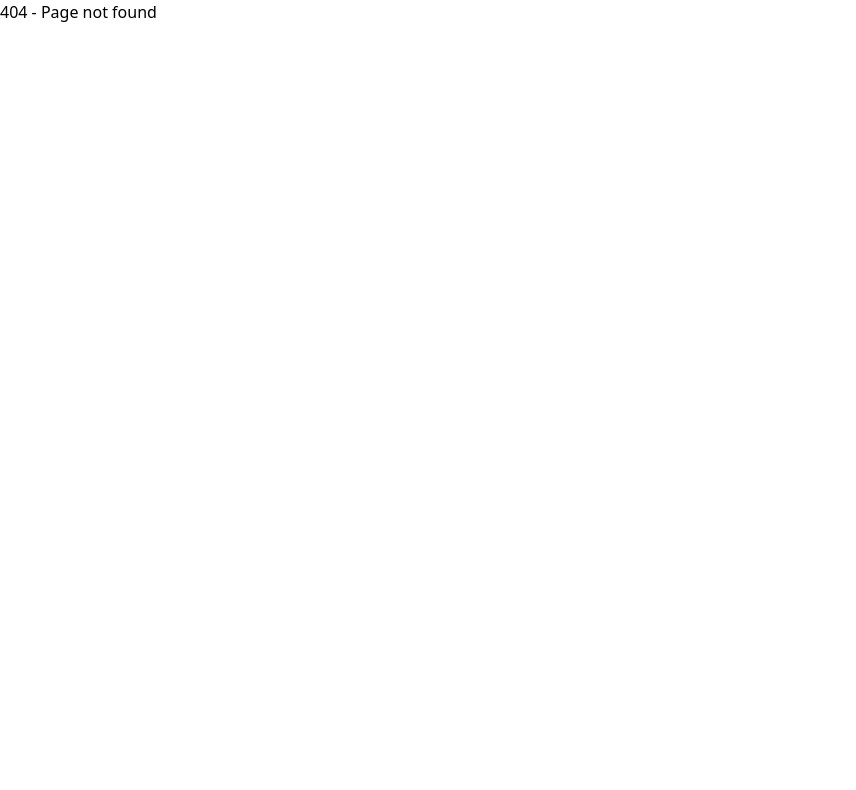
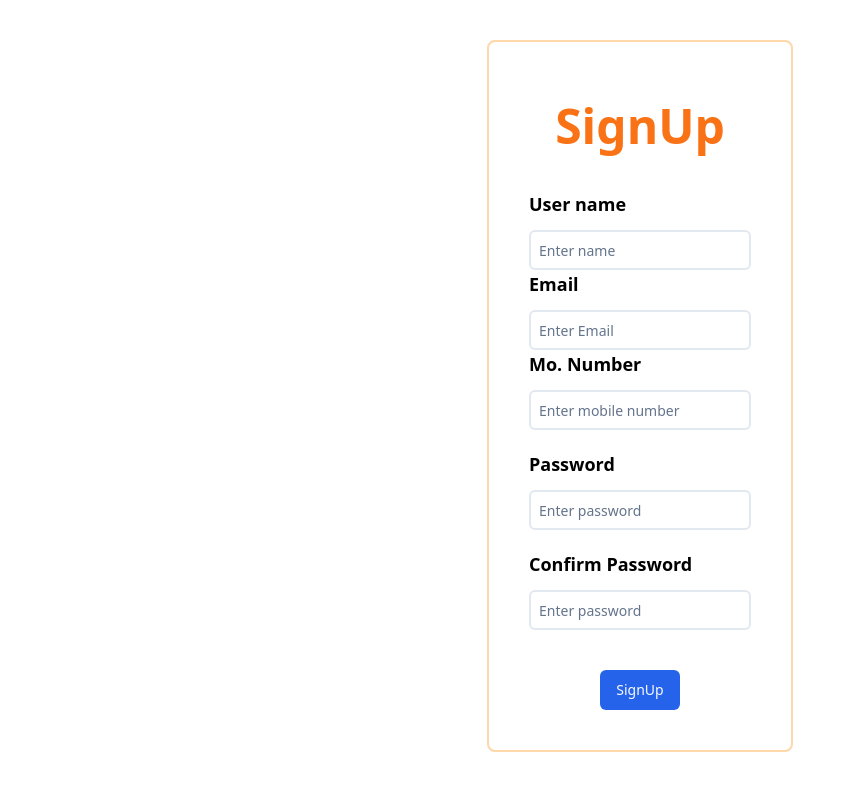
Before and after one commit to JAYBORICHA07/Patient-Data-Management-System, a React (Vite) app in the folder frontend/: page /signup in a window 1280 px wide. Before the commit this address had no page. Shown: the top 790 px of the page, without its empty margins (0-856 px from the left). Built offline with nearby package versions, Linux system fonts and the light colour scheme.

Commit message:
login-signup page

```diff
--- a/frontend/package.json
+++ b/frontend/package.json
@@ -11,6 +11,7 @@
   },
   "dependencies": {
     "@radix-ui/react-dropdown-menu": "^2.0.6",
+    "@radix-ui/react-label": "^2.0.2",
     "@radix-ui/react-slot": "^1.0.2",
     "class-variance-authority": "^0.7.0",
     "clsx": "^2.1.0",
--- /dev/null
+++ b/frontend/src/components/ui/input.tsx
@@ -0,0 +1,25 @@
+import * as React from "react"
+
+import { cn } from "@/lib/utils"
+
+export interface InputProps
+  extends React.InputHTMLAttributes<HTMLInputElement> {}
+
+const Input = React.forwardRef<HTMLInputElement, InputProps>(
+  ({ className, type, ...props }, ref) => {
+    return (
+      <input
+        type={type}
+        className={cn(
+          "flex h-10 w-full rounded-md border border-input bg-background px-3 py-2 text-sm ring-offset-background file:border-0 file:bg-transparent file:text-sm file:font-medium placeholder:text-muted-foreground focus-visible:outline-none focus-visible:ring-2 focus-visible:ring-ring focus-visible:ring-offset-2 disabled:cursor-not-allowed disabled:opacity-50",
+          className
+        )}
+        ref={ref}
+        {...props}
+      />
+    )
+  }
+)
+Input.displayName = "Input"
+
+export { Input }
--- /dev/null
+++ b/frontend/src/components/ui/label.tsx
@@ -0,0 +1,24 @@
+import * as React from "react"
+import * as LabelPrimitive from "@radix-ui/react-label"
+import { cva, type VariantProps } from "class-variance-authority"
+
+import { cn } from "@/lib/utils"
+
+const labelVariants = cva(
+  "text-sm font-medium leading-none peer-disabled:cursor-not-allowed peer-disabled:opacity-70"
+)
+
+const Label = React.forwardRef<
+  React.ElementRef<typeof LabelPrimitive.Root>,
+  React.ComponentPropsWithoutRef<typeof LabelPrimitive.Root> &
+    VariantProps<typeof labelVariants>
+>(({ className, ...props }, ref) => (
+  <LabelPrimitive.Root
+    ref={ref}
+    className={cn(labelVariants(), className)}
+    {...props}
+  />
+))
+Label.displayName = LabelPrimitive.Root.displayName
+
+export { Label }
--- /dev/null
+++ b/frontend/src/pages/Auth/Login.tsx
@@ -0,0 +1,72 @@
+
+
+import { Button } from '@/components/ui/button';
+import  { useState } from 'react';
+import { Label } from "@/components/ui/label"
+import { Input } from '@/components/ui/input';
+
+function Login() {
+
+  type userType = {
+      email:string,
+      pwd:string
+  }
+  const[user,setUser] = useState<userType>({
+
+    email:'',
+    pwd:''
+
+  })
+
+  const handleLogin=()=>{
+    console.log("hello");
+
+    // let result= await fetch("/url",{
+
+    //     method:"post",
+    //     body: result.Json.Stringyfy({Email,pwd}),
+    //     headers: {
+    //         'Content-type': 'application/json'
+    //     }
+    // })
+    // result = await result.json()
+    // console.log(result)
+  }
+  return (
+    <div >
+        <div className='container p-10 w-fit h-fit border-2 mt-10 rounded-lg border-orange-200'>
+
+
+         <h1 className=' text-center mt-5 font-semibold text-5xl sm:texl-4xl text-orange-500'>Login</h1>
+        <div className='flex flex-col gap-5 '>
+
+            <div className='text-center mt-10 block'>
+                  <div>
+                  <Label htmlFor='Email' className='block text-sm md:text-lg text-left font-semibold'>Email</Label>
+
+                  <Input type='text' className='p-2 mt-3 border-2'   name='Email' placeholder='Enter Email' required onChange={(e)=>setUser({...user,email:e.target.value})}/>
+
+                  </div>
+
+                  <div className='text-center mt-5 block'>
+                  <Label htmlFor='Password' className='block text-sm md:text-lg text-left font-semibold'>Password</Label>
+                  <Input type='text' className='p-2 mt-3 border-2'   name='pwd' placeholder='Enter password' required onChange={(e)=>setUser({...user,pwd:e.target.value})}/>
+
+
+                  </div>
+
+                  <div className='block text-center mt-10'>
+                  <Button onClick={handleLogin}>Login</Button>
+                  </div>
+
+            </div>
+
+
+            </div>
+            </div>
+
+        </div>
+  )
+}
+
+export default Login
--- /dev/null
+++ b/frontend/src/pages/Auth/SignUp.tsx
@@ -0,0 +1,83 @@
+import { useState } from "react";
+import { Label } from "@/components/ui/label";
+import { Input } from '@/components/ui/input';
+import { Button } from '@/components/ui/button';
+
+function SignUp() {
+
+    type userType = {
+        name: string,
+        email: string,
+        mobileNumber: number | null,
+        pwd: string,
+        confirmpwd: string
+    }
+
+    const [user, setUser] = useState<userType>({
+        name: '',
+        email: '',
+        mobileNumber: null,
+        pwd: '',
+        confirmpwd: ''
+    })
+
+    const handleSignUp=()=>{
+        console.log(user)
+    }
+
+    return (
+        <div>
+            <div className='container p-10 w-fit h-fit border-2 mt-10 rounded-lg border-orange-200'>
+
+
+                <h1 className=' text-center mt-5 font-semibold text-5xl sm:texl-4xl text-orange-500'>SignUp</h1>
+                <div className='flex flex-col gap-5 '>
+
+                    <div className='text-center mt-10 block'>
+                    <div>
+                            <Label  className='block text-sm md:text-lg text-left font-semibold'>User name</Label>
+
+                            <Input type='text' className='p-2 mt-3 border-2' placeholder='Enter name' required onChange={(e) => setUser({ ...user, name: e.target.value })} />
+
+                        </div>
+                        <div>
+                            <Label  className='block text-sm md:text-lg text-left font-semibold'>Email</Label>
+
+                            <Input type='text' className='p-2 mt-3 border-2' placeholder='Enter Email' required onChange={(e) => setUser({ ...user, email: e.target.value })} />
+
+                        </div>
+                        <div>
+                            <Label  className='block text-sm md:text-lg text-left font-semibold'>Mo. Number</Label>
+
+                            <Input type="number" className='p-2 mt-3 border-2'  placeholder='Enter mobile number' required onChange={(e) => setUser({ ...user, mobileNumber: Number(e.target.value) })} />
+
+                        </div>
+
+                        <div className='text-center mt-5 block'>
+                            <Label className='block text-sm md:text-lg text-left font-semibold'>Password</Label>
+                            <Input type='text' className='p-2 mt-3 border-2'  placeholder='Enter password' required onChange={(e) => setUser({ ...user, pwd: e.target.value })} />
+
+
+                        </div>
+
+                        <div className='text-center mt-5 block'>
+                            <Label  className='block text-sm md:text-lg text-left font-semibold'>Confirm Password</Label>
+                            <Input type='text' className='p-2 mt-3 border-2' placeholder='Enter password' required onChange={(e) => setUser({ ...user, confirmpwd: e.target.value })} />
+
+
+                        </div>
+
+                        <div className='block text-center mt-10'>
+                            <Button onClick={handleSignUp}>SignUp</Button>
+                        </div>
+
+                    </div>
+
+
+                </div>
+            </div>
+        </div>
+    )
+}
+
+export default SignUp
```
Also changed, not shown: frontend/src/main.tsx (+10 -0 lines), 1 other file (tests, documents, lock files or other folders).
